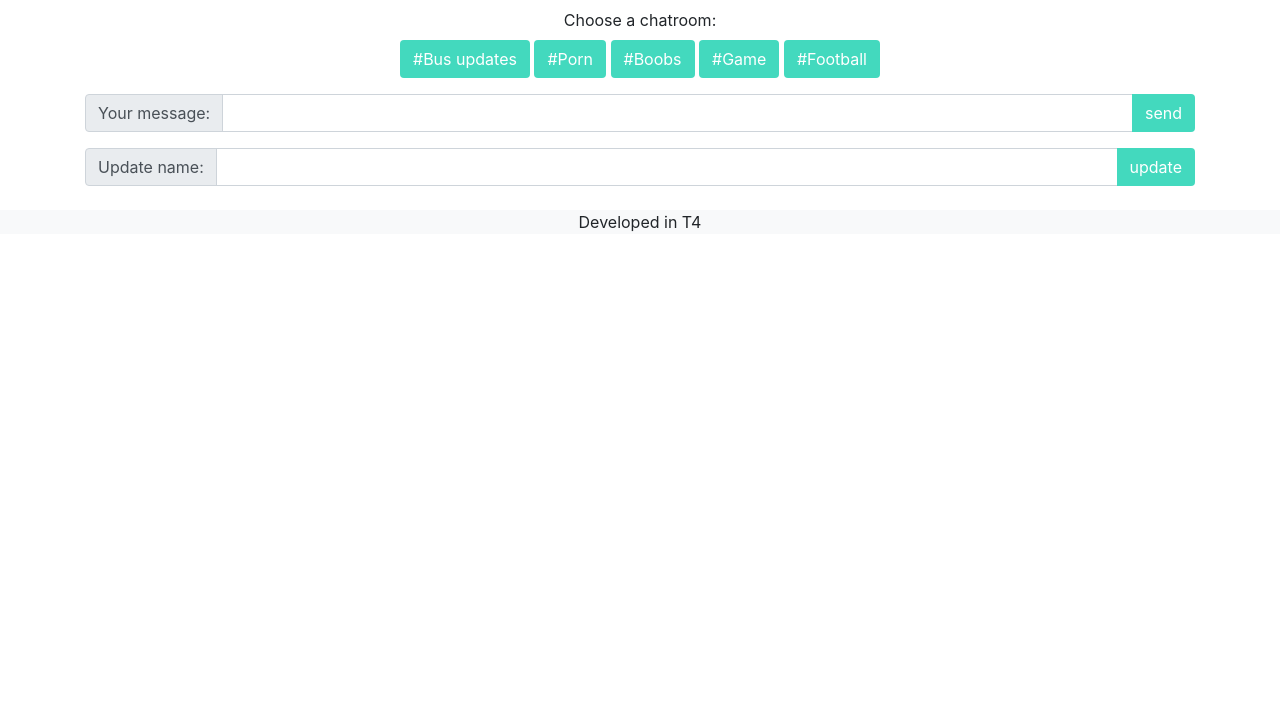
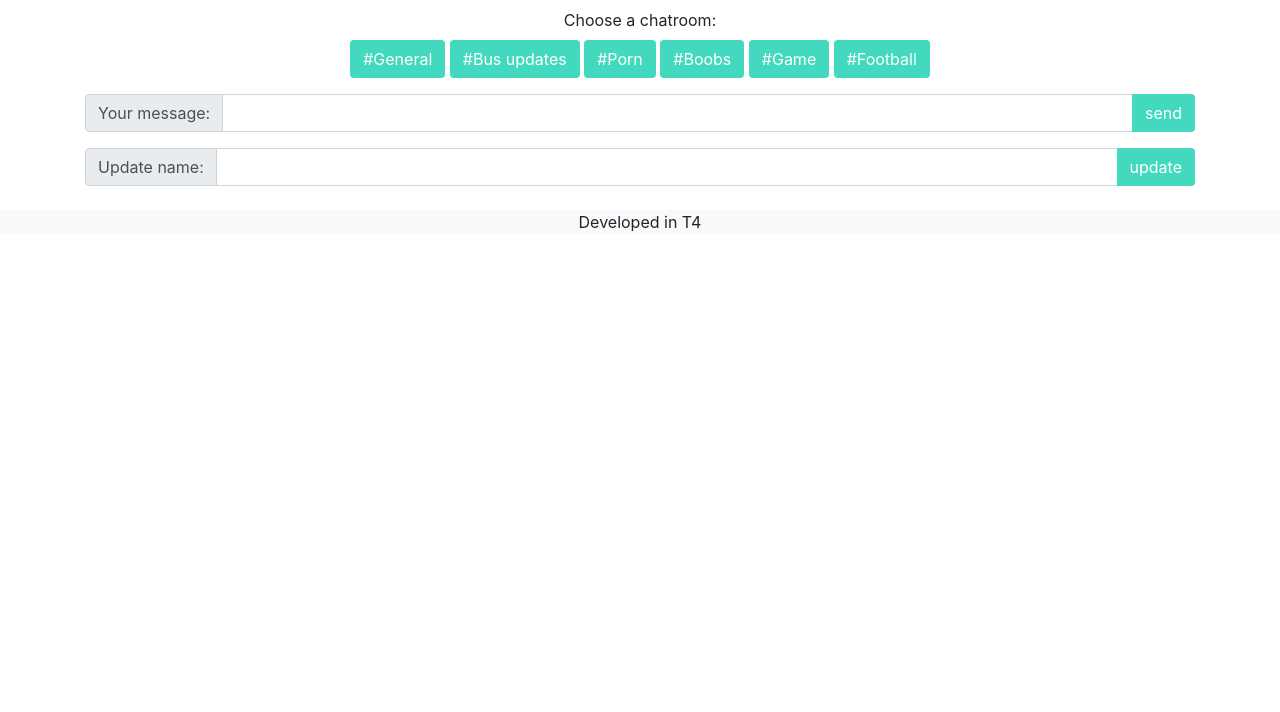
Before and after one commit to moadams847/chatApp_Firebase, a plain HTML site: page index.html in a window 1280 px wide. Shown: the part 88-800 px from the top of the page. Drawn offline with nearby package versions, Linux system fonts and the light colour scheme; no server answers.

Commit message:
chat app with firebase

```diff
--- a/index.html
+++ b/index.html
@@ -19,6 +19,7 @@
       <!-- buttons for chatrooms -->
       <div class="chatRooms mb-3 text-center">
         <div class="my-2">Choose a chatroom:</div>
+        <button class="btn" id="general">#General</button>
         <button class="btn" id="general">#Bus updates</button>
         <button class="btn" id="gaming">#Porn</button>
         <button class="btn" id="music">#Boobs</button>
@@ -55,8 +56,9 @@
         <div class="updateMssg"></div>
       </form>
     </div>
+    <!-- resolves data fns propblem -->
+    <!-- https://github.com/andrewcourtice/vuetiful/issues/30 -->
     <script src="https://cdnjs.cloudflare.com/ajax/libs/date-fns/1.27.1/date_fns.min.js"></script>
-    <!-- <script src="http://cdn.date-fns.org/v1.9.0/date_fns.min.js"></script> -->
     <script src="https://www.gstatic.com/firebasejs/5.8.4/firebase-app.js"></script>
     <script src="https://www.gstatic.com/firebasejs/5.8.4/firebase-firestore.js"></script>
     <script>
```
